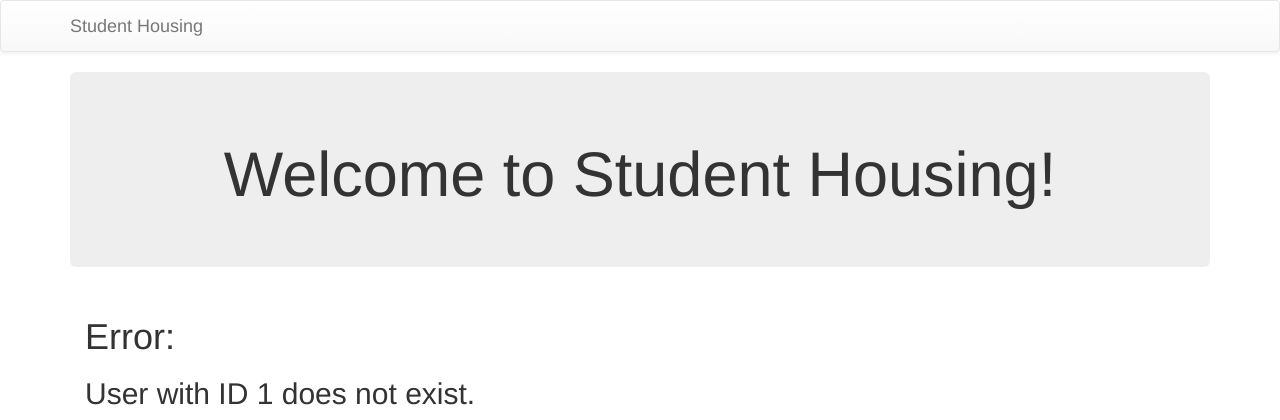
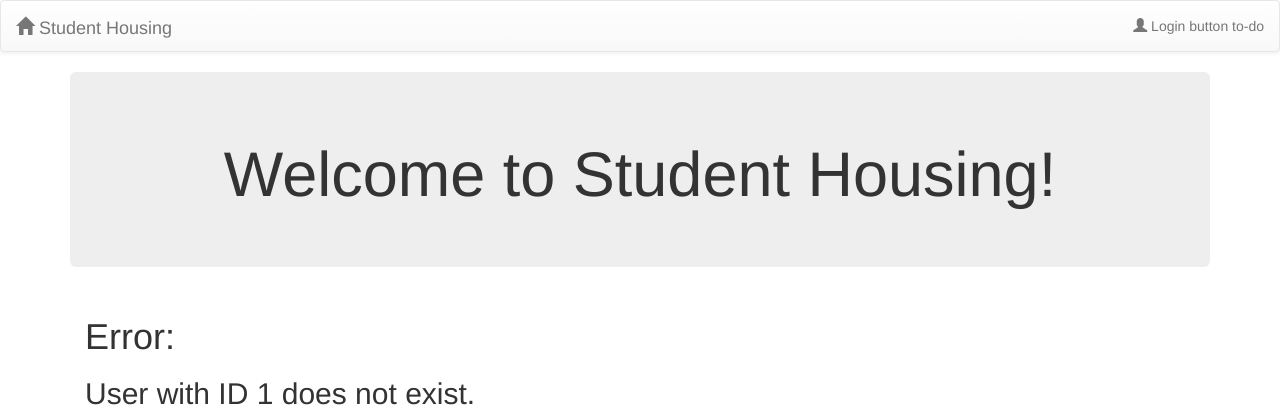
Before and after one commit to ay6xp/cs4501sp17group6, a Django app: page /home/users/1/ in a window 1280 px wide. Shown: the top 420 px of the page. Run offline with Django 3.2, Linux system fonts and the light colour scheme; data that the repository does not hold is empty; some libraries are stand-ins or nearby versions.

Commit message:
tweaks to base html

```diff
--- a/app/web/templates/base.html
+++ b/app/web/templates/base.html
@@ -11,7 +11,7 @@
 
   <body>
     <nav class="navbar navbar-default">
-      <div class="container">
+      <div class="container-fluid">
         <div class="navbar-header">
           <button type="button" class="navbar-toggle collapsed" data-toggle="collapse" data-target="#bs-example-navbar-collapse-1" aria-expanded="false">
             <span class="sr-only">Toggle navigation</span>
@@ -19,7 +19,13 @@
             <span class="icon-bar"></span>
             <span class="icon-bar"></span>
           </button>
-          <a class="navbar-brand" href="/home/">Student Housing</a>
+          <a class="navbar-brand" href="/home/"><span class="glyphicon glyphicon-home"></span> Student Housing</a>
+        </div>
+        <div class="collapse navbar-collapse">
+          <p class="navbar-text navbar-right">
+            <span class="glyphicon glyphicon-user"></span>
+            Login button to-do
+          </p>
         </div>
       </div>
     </nav>
```
